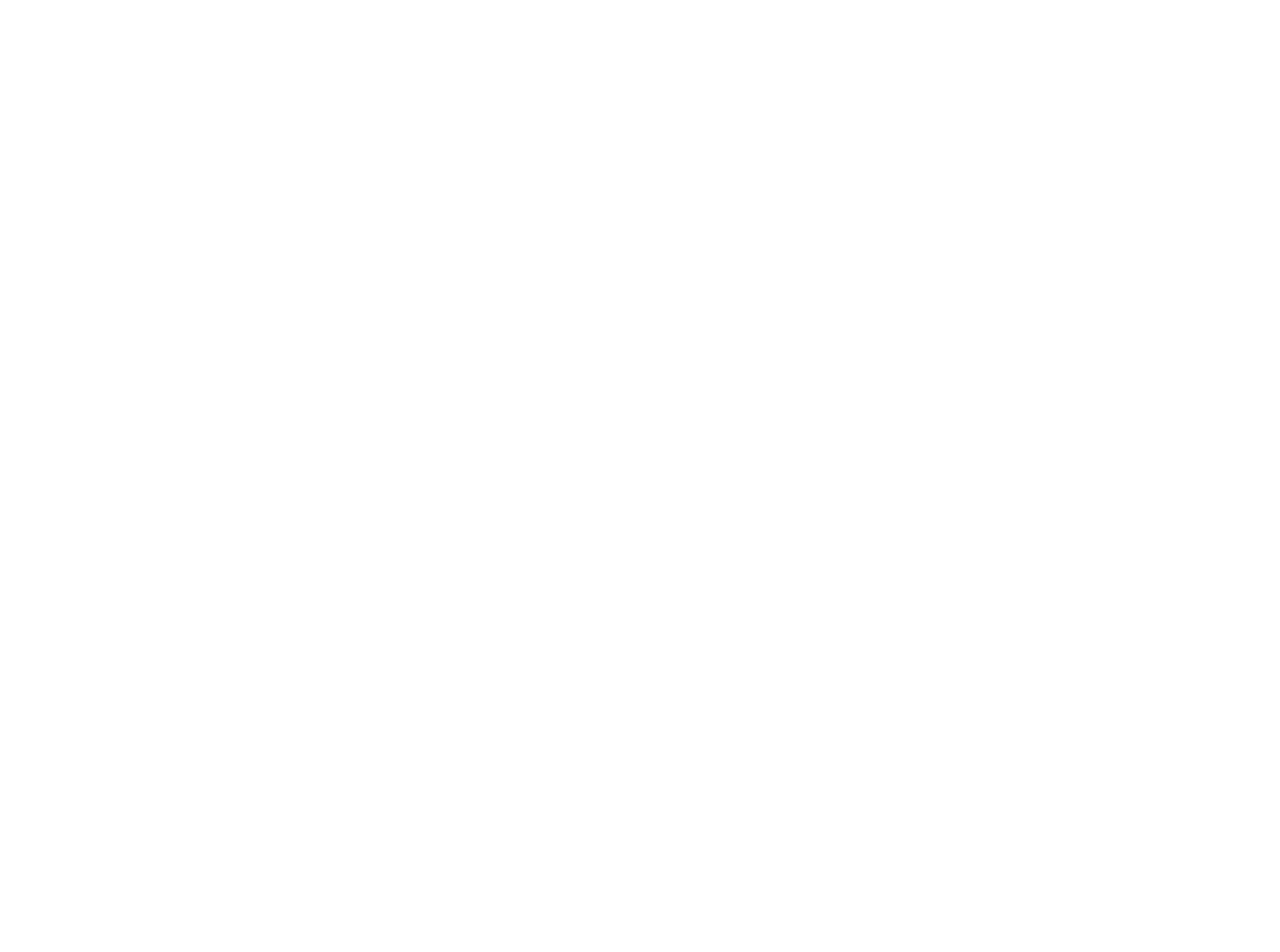
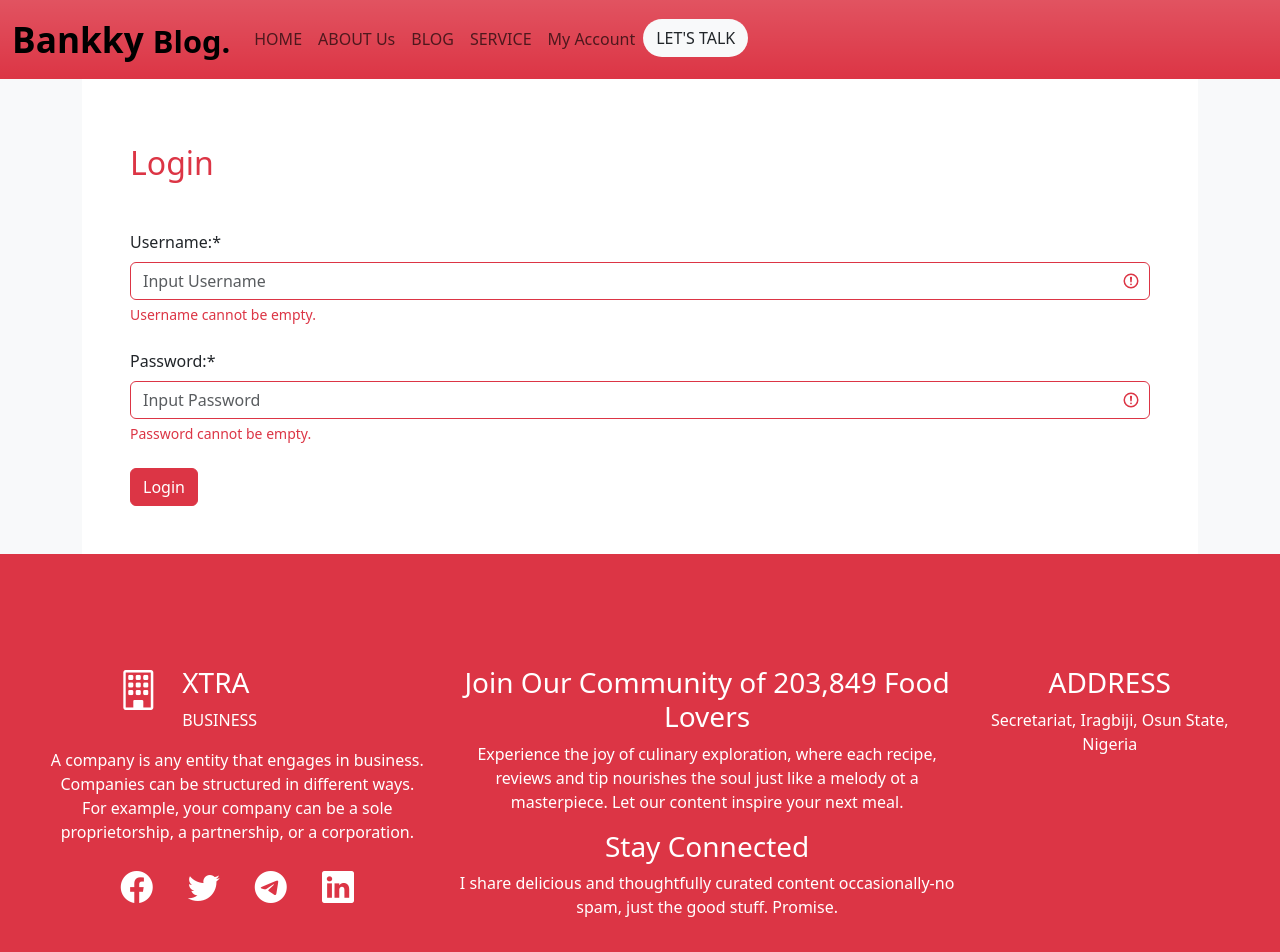
Before and after one commit to Azeezbank/myblog, a React (Vite) app: page /Password in a window 1280 px wide. Before the commit this address had no page. Shown: the top 952 px of the page. Before the commit the page ends 800 px from the top, so only its background shows below. Built offline with nearby package versions, Linux system fonts and the light colour scheme.

Commit message:
login added

```diff
--- a/src/App.css
+++ b/src/App.css
@@ -46,7 +46,7 @@
 }
 
 @media (max-width: 760px) {
-  myPost {display: grid; grid-auto-column: auto;}
+  .myPost {display: grid; grid-template-columns: auto;}
 }
 
 
--- a/src/App.jsx
+++ b/src/App.jsx
@@ -1,4 +1,4 @@
-import React from "react";
+import React, { useState } from "react";
 import "./App.css";
 import Home from "./Components/Home";
 import AllPost from "./Components/AllPost";
@@ -9,6 +9,7 @@ import { BrowserRouter, Routes, Route } from "react-router-dom";
 import Contact from "./Components/Contact";
 import Restaurant from "./Components/Restaurant";
 import Scrow from "./Components/Scrow";
+import Password from './Components/Password';
 
 function App() {
   return (
@@ -23,6 +24,7 @@ function App() {
           <Route path="/Editpost/:id" element={<Editpost />} />
           <Route path="/Contact" element={<Contact />} />
           <Route path="/Restaurant" element={<Restaurant />} />
+          <Route path="/Password" element={<Password/>} />
         </Routes>
       </BrowserRouter>
     </>
--- a/src/Components/Home.jsx
+++ b/src/Components/Home.jsx
@@ -52,7 +52,7 @@ const Home = () => {
                   </a>
                 </span>
               </li>
-              <Link to="/Login" className="link">
+              <Link to="/Password" className="link">
                 <li className="nav-item">
                   <span className="nav-link" href="">
                     My Account
--- a/src/Components/Login.jsx
+++ b/src/Components/Login.jsx
@@ -138,7 +138,7 @@ const Login = () => {
               className="img-circle userimg"
             />{" "}
             <br />
-            <strong className="mt-2">Bankky@yahoo.com</strong> <hr />
+            <strong className="mt-2">Bankky@yahoo.com{username}</strong> <hr />
             <h5 className="bg-light text-dark p-2 rounded">
               <i className="bi bi-person"></i> Dashboard
             </h5>
--- /dev/null
+++ b/src/Components/Password.jsx
@@ -0,0 +1,242 @@
+import React, { useState } from 'react';
+import { Link } from 'react-router-dom';
+
+function Password() {
+  // State to hold the username, password, and response message
+  const [username, setUsername] = useState('');
+  const [password, setPassword] = useState('');
+  const [message, setMessage] = useState('');
+  const [isLogin, setIsLogin] = useState(false);
+  const [loading, setLoading] = useState(false);
+
+  // Function to handle form submission
+  const handleLogin = async (e) => {
+    e.preventDefault(); // Prevent the form from refreshing the page
+
+    setLoading(true);
+    try {
+      // Send POST request to the backend
+      const response = await fetch('https://backend-i9tl.onrender.com/api/login', {
+        method: 'POST',
+        headers: {
+          'Content-Type': 'application/json',
+        },
+        body: JSON.stringify({ username, password }), // Send username and password
+      });
+
+      // Parse the JSON response
+      const data = await response.json();
+
+      if (response.ok) {
+        // If login is successful
+        setMessage(` ${data.username}`);
+        setIsLogin(true);
+        setLoading(false);
+      } else {
+        // If login failed
+        setMessage(data.error);
+      }
+    } catch (error) {
+      // If there's an error with the fetch request
+      setMessage('An error occurred. Please try again.');
+      setLoading(false);
+      console.error('Error:', error);
+    } finally {
+      setLoading(false);
+    };
+  };
+
+  return (
+    <div>
+
+    <nav className="navbar navbar-expand-md bg-danger bg-gradient fixed-top">
+            <div className="container-fluid">
+              <span
+                href="#"
+                className="navbar-brand"
+                style={{ fontSize: "2.2rem", fontWeight: "bold" }}
+              >
+                Bankky <small>Blog.</small>
+              </span>
+              <button
+                className="navbar-toggler bg-light bg-gradient"
+                type=" button"
+                data-bs-toggle="collapse"
+                data-bs-target="#navContent"
+              >
+                <span className="navbar-toggler-icon"></span>
+              </button>
+              <div className="collapse navbar-collapse" id="navContent">
+                <ul className="navbar-nav">
+                  <hr />
+                  <Link to="/" className="link">
+                  <li className="nav-item">
+                    <span className="nav-link">
+                      HOME
+                    </span>
+                  </li>
+                </Link>
+                  <Link to='/' className='link'>
+                  <li className="nav-item">
+                    <span className="nav-link">
+                      <span>ABOUT Us</span>
+                    </span>
+                  </li>
+                    </Link>
+                  <Link to="/AllPost" className="link">
+                    <li className="nav-item">
+                      <span className="nav-link">
+                        BLOG
+                      </span>
+                    </li>{" "}
+                  </Link>
+                  <Link to='/' className='link'>
+                  <li className="nav-item">
+                    <span className="nav-link">
+                     <span> SERVICE </span>
+                    </span>
+                  </li>
+                    </Link>
+                  <Link to="/Password" className="link">
+                  <li className="nav-item">
+                  <span className="nav-link" href="">
+                  My Account
+                  </span>
+                  </li>
+                  </Link>
+
+                  <Link to="/Contact">
+                  <button className="btn bg-light text-dark btn- rounded-pill">
+                    LET'S TALK
+                  </button>
+                  </Link>
+                </ul>
+              </div>
+            </div>
+          </nav>
+
+
+
+      <div className='bg-light container-fluid mt-5'>
+      {!isLogin ? (
+      <div className='container bg-light'>
+      <form className='bg-white p-5 was-validated' onSubmit={handleLogin}>
+        <h2 className='text-danger mb-5 mt-5'>Login</h2>
+        <div>
+          <label className='form-label'>Username:*</label>
+          <input
+            type="text"
+            value={username}
+            onChange={(e) => setUsername(e.target.value)}
+            className='form-control'
+            placeholder='Input Username'
+            required
+          />
+          <div className='valid-feedback'>Valid</div>
+          <div className='invalid-feedback mb-4'>Username cannot be empty.</div>
+        </div>
+        <div>
+          <label className='form-label'>Password:*</label>
+          <input
+            type="password"
+            value={password}
+            onChange={(e) => setPassword(e.target.value)}
+            className='form-control' placeholder='Input Password'
+            required
+          />
+          <div className='valid-feedback'>Valid</div>
+          <div className='invalid-feedback mb-4'>Password cannot be empty.</div>
+        </div>
+        <button className='btn btn-danger' type="submit">Login</button>
+      </form> </div> ) : (
+      <div className='p-4 container'>
+       <p>Welcome back, <strong>{message}!</strong> If this isn't you, please <Link to={"/"}><strong>log out</strong></Link> and log in again with the correct username.</p>
+        <Link to={"/Login"}>
+        <button className='btn btn-danger p-3 m-5'>Proceed</button>
+        </Link>
+      </div>
+      )}
+
+        {loading && ( <h2 className="text-danger text-center">Please wait...</h2> )}
+      <div>
+      {message && !isLogin && <p className='text-danger m-5 p-5 text-center'>{message}</p> }
+      </div>
+      </div>
+
+
+
+      <div className="container-fluid bg-danger p-5 pt-3 text-center text-white">
+        <div className="row mt-5 mb-5">
+          <div className="col-sm-4">
+            <div className="row">
+              <div className="col-4 text-end pt-5">
+                <h1>
+                  <i className="bi bi-building"></i>
+                </h1>
+              </div>
+              <div className="col-8 text-start pt-5">
+                <h3>XTRA</h3>
+                <p>BUSINESS</p>
+              </div>
+            </div>
+            <p>
+              A company is any entity that engages in business. Companies can be
+              structured in different ways. For example, your company can be a
+              sole proprietorship, a partnership, or a corporation.
+            </p>
+            <div className="row mt-4">
+              <div className="col-2"></div>
+              <div className="col-2">
+                <h2>
+                  <i className="bi bi-facebook"></i>
+                </h2>
+              </div>
+              <div className="col-2">
+                <h2>
+                  <i className="bi bi-twitter"></i>
+                </h2>
+              </div>
+              <div className="col-2">
+                <h2>
+                  <i className="bi bi-telegram"></i>
+                </h2>
+              </div>
+              <div className="col-2">
+                <h2>
+                  <i className="bi bi-linkedin"></i>
+                </h2>
+              </div>
+              <div className="col-2"></div>
+            </div>
+          </div>
+          <div className="col-sm-8">
+
+            <div className="row">
+              <div className="col-sm-8 pt-5">
+                <h3>Join Our Community of 203,849 Food Lovers</h3>
+                <p>Experience the joy of culinary exploration, where each recipe, reviews
+                  and tip nourishes the soul just like a melody ot a masterpiece. Let our content inspire
+                  your next meal.
+                </p>
+                <h3>Stay Connected</h3>
+                <p>I share delicious and thoughtfully curated content occasionally-no spam, just the good stuff. Promise.</p>
+              </div>
+              <div className="col-sm-4 pt-5">
+                <h3>ADDRESS</h3>
+                <p>Secretariat, Iragbiji, Osun State, Nigeria</p>
+              </div>
+            </div>
+          </div>
+        </div>
+      </div>
+
+      <div className="container-fluid border-top border-light bg-danger text-center text-light p-5">
+      <p>Copyright 2024 Bankky Blogger || Alright Reserve <br/> Subscribe for newsletter</p>
+      </div>
+
+
+    </div>
+  );
+}
+
+export default Password;
```
